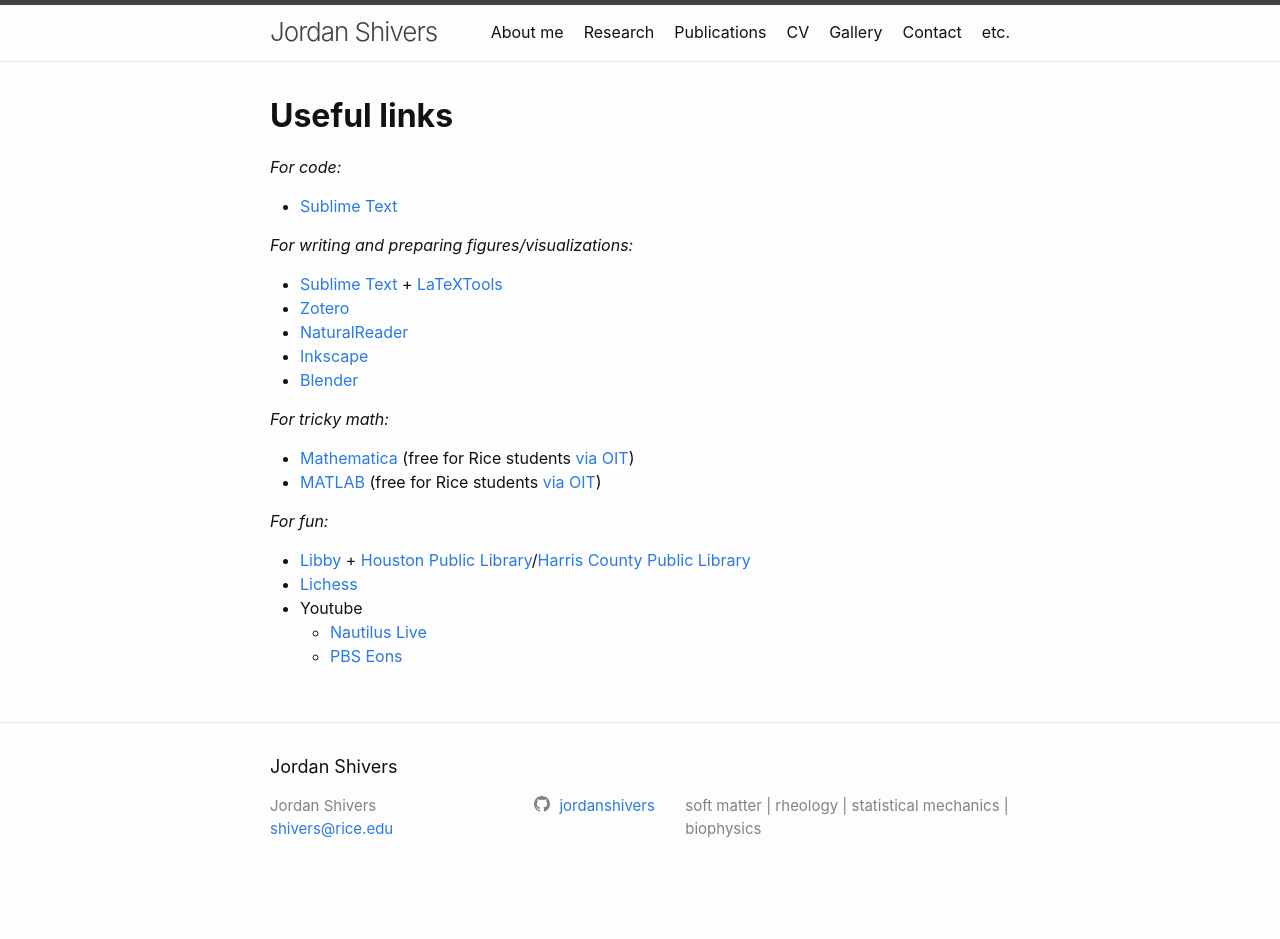
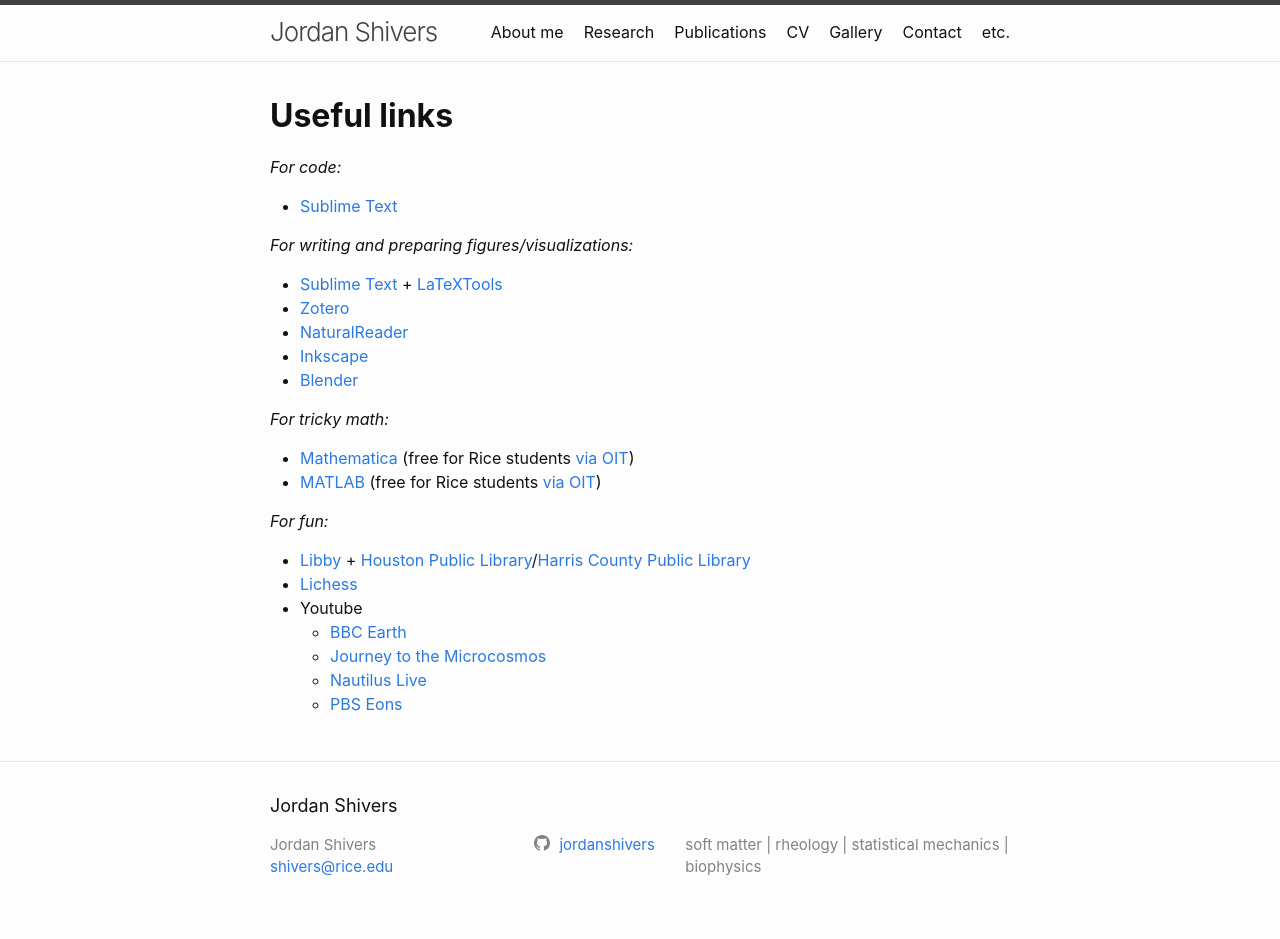
Before and after one commit to jordanshivers/jordanshivers.github.io, a Jekyll site: the page built from extras.md, in a window 1280 px wide. Built offline with Jekyll 4.4.1, drawn with Linux system fonts in a browser that asks for light colours; before the commit the page ends 900 px from its top, so only the background shows below that.

Commit message:
Update extras.md

```diff
--- a/extras.md
+++ b/extras.md
@@ -24,5 +24,7 @@
 * [Libby](https://libbyapp.com/) + [Houston Public Library](https://houstonlibrary.org/find-it/my-link)/[Harris County Public Library](https://www.hcpl.net/services/card-account)
 * [Lichess](https://lichess.org/)
 * Youtube
+	* [BBC Earth](https://www.youtube.com/c/bbcearth)
+	* [Journey to the Microcosmos](https://www.youtube.com/channel/UCBbnbBWJtwsf0jLGUwX5Q3g)
 	* [Nautilus Live](https://www.youtube.com/c/EVNautilus)
 	* [PBS Eons](https://www.youtube.com/channel/UCzR-rom72PHN9Zg7RML9EbA)
```
